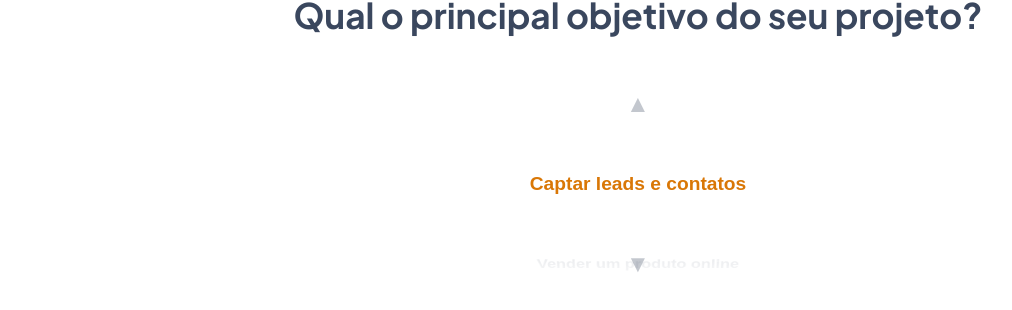
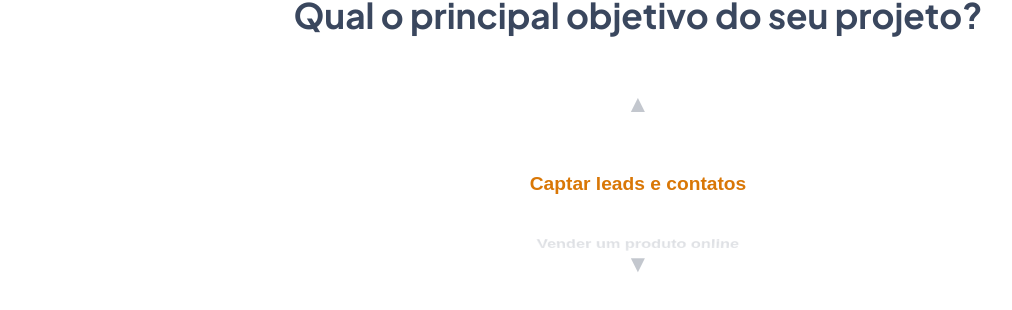
Before and after one commit to fernandorosseto/portfolio, a Next.js app: page /orcamento in a window 1280 px wide. Shown: the part 310-620 px from the top of the page, without its empty margins (2-1014 px from the left). Built offline with nearby package versions, Linux system fonts and the light colour scheme.

Commit message:
style(carousel): reduce item height to prevent overlap with arrows

```diff
--- a/src/app/globals.css
+++ b/src/app/globals.css
@@ -806,7 +806,7 @@ html, body {
   /* Máscara de fade no topo e fundo */
   -webkit-mask-image: linear-gradient(to bottom, transparent, black 30%, black 70%, transparent);
   mask-image: linear-gradient(to bottom, transparent, black 30%, black 70%, transparent);
-  padding: 60px 0; /* Padding ajustado para a nova altura de 200px */
+  padding: 70px 0; /* Padding ajustado para a nova altura de 200px */
   perspective: 1000px;
 }
 
@@ -832,7 +832,7 @@ html, body {
   color: var(--text-secondary);
   text-align: center;
   cursor: pointer;
-  min-height: 80px;
+  min-height: 60px; /* Reduzido de 80 para 60 para aproximar mais as opções */
   display: flex;
   align-items: center;
   justify-content: center;
--- a/src/app/orcamento/page.js
+++ b/src/app/orcamento/page.js
@@ -105,11 +105,11 @@ export default function Orcamento() {
   };
 
   const scrollUp = () => {
-    if (carouselRef.current) carouselRef.current.scrollBy({ top: -80, behavior: 'smooth' });
+    if (carouselRef.current) carouselRef.current.scrollBy({ top: -60, behavior: 'smooth' });
   };
 
   const scrollDown = () => {
-    if (carouselRef.current) carouselRef.current.scrollBy({ top: 80, behavior: 'smooth' });
+    if (carouselRef.current) carouselRef.current.scrollBy({ top: 60, behavior: 'smooth' });
   };
 
   const handleSelect = (id) => {
@@ -182,7 +182,7 @@ export default function Orcamento() {
                 <div className="carousel-viewport" ref={carouselRef} onScroll={handleScroll}>
                   <div className="options-list">
                     {optionsStep1.map((opt, index) => {
-                      const itemHeight = 80;
+                      const itemHeight = 60;
                       const offset = scrollY - (index * itemHeight);
                       const normalizedOffset = offset / itemHeight;
 
```
